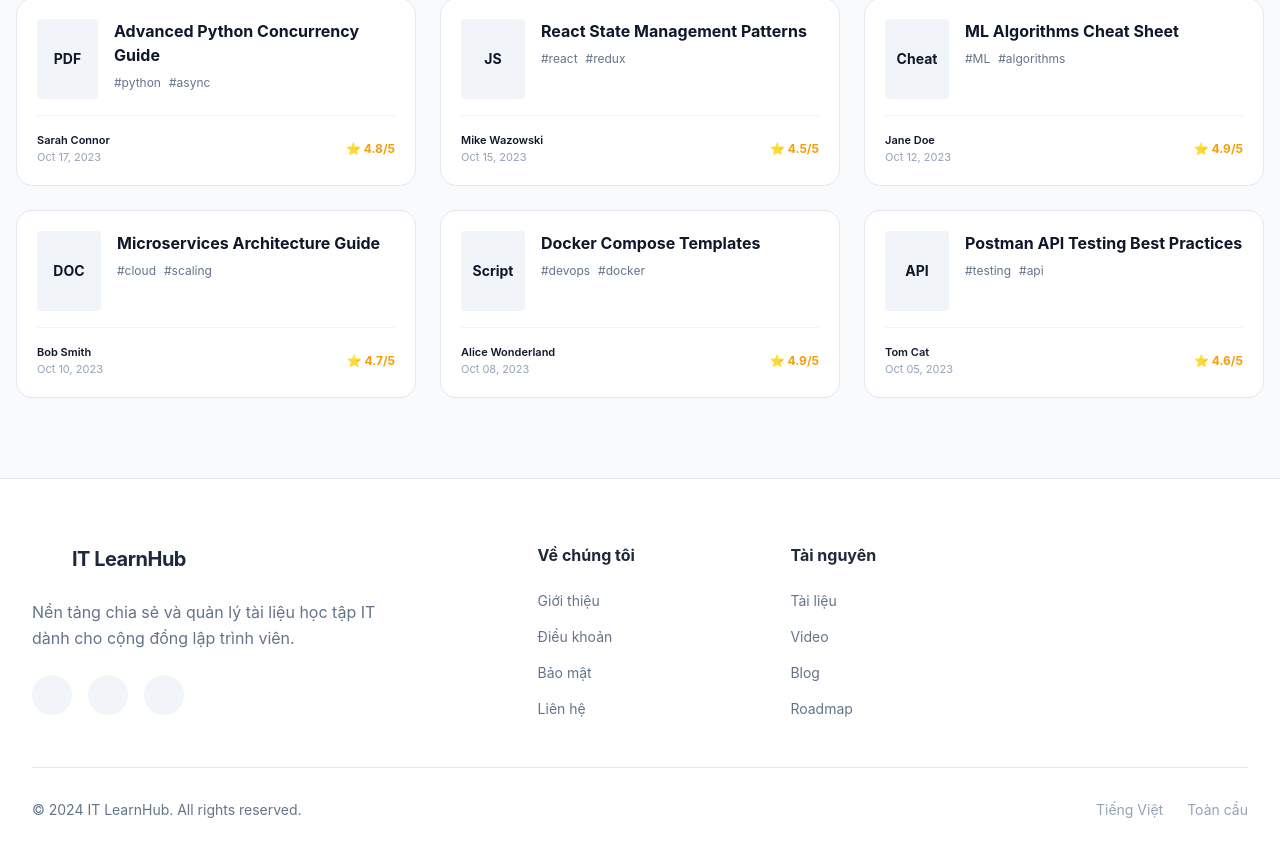
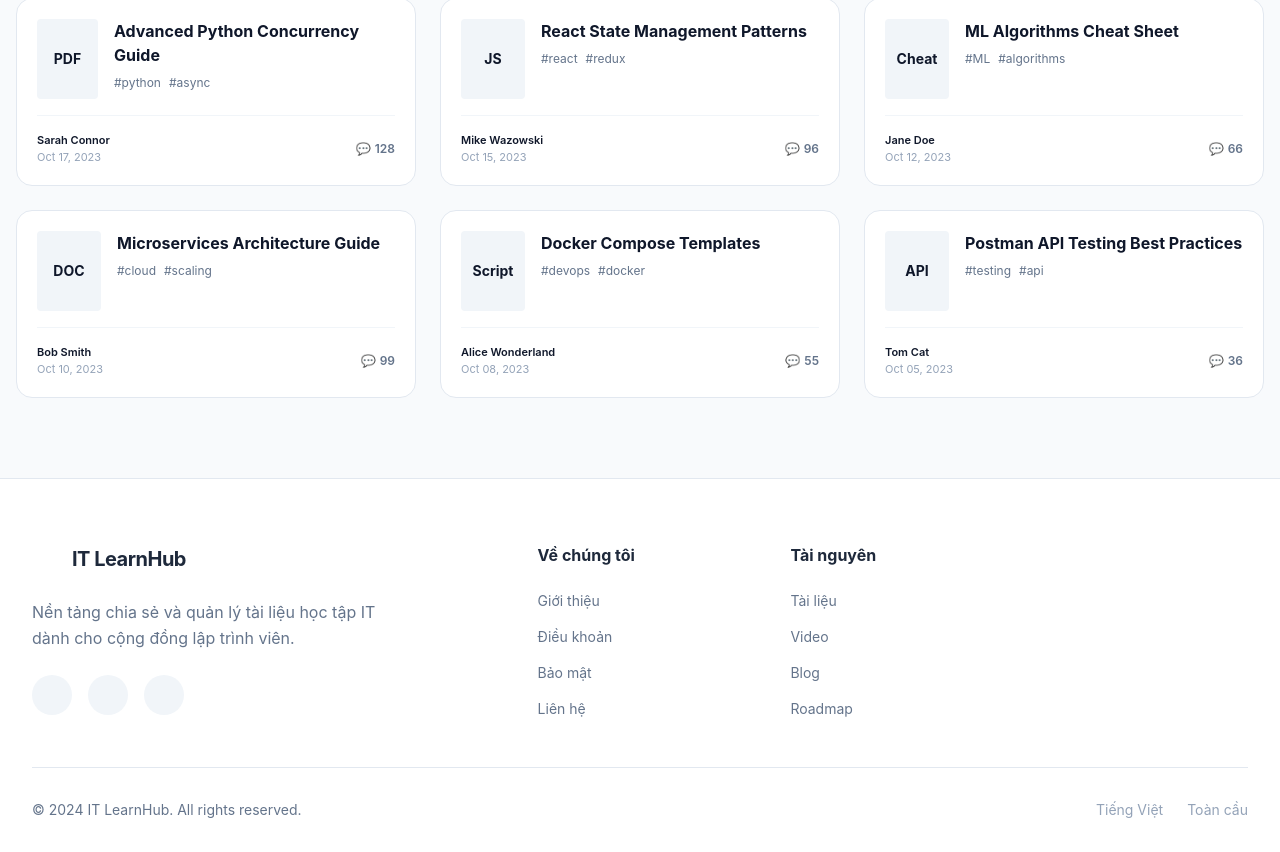
Before and after one commit to phuchoang1807/frontend_studyit, a React (Vite) app: page /dashboard in a window 1280 px wide. Shown: the part 799-1651 px from the top of the page. Built offline with nearby package versions, Linux system fonts and the light colour scheme; some icons are missing.

Commit message:
feat: remove rating and display comment icon with comment count

```diff
--- a/src/pages/dashboard/DashboardHome.jsx
+++ b/src/pages/dashboard/DashboardHome.jsx
@@ -78,7 +78,7 @@ export default function DashboardHome() {
             tags={["#python", "#async"]}
             author="Sarah Connor"
             date="Oct 17, 2023"
-            rating="4.8/5"
+            comments={128}
           />
 
           <UploadCard
@@ -87,7 +87,7 @@ export default function DashboardHome() {
             tags={["#react", "#redux"]}
             author="Mike Wazowski"
             date="Oct 15, 2023"
-            rating="4.5/5"
+            comments={96}
           />
 
           <UploadCard
@@ -96,7 +96,7 @@ export default function DashboardHome() {
             tags={["#ML", "#algorithms"]}
             author="Jane Doe"
             date="Oct 12, 2023"
-            rating="4.9/5"
+            comments={66}
           />
 
           <UploadCard
@@ -105,7 +105,7 @@ export default function DashboardHome() {
             tags={["#cloud", "#scaling"]}
             author="Bob Smith"
             date="Oct 10, 2023"
-            rating="4.7/5"
+            comments={99}
           />
 
           <UploadCard
@@ -114,7 +114,7 @@ export default function DashboardHome() {
             tags={["#devops", "#docker"]}
             author="Alice Wonderland"
             date="Oct 08, 2023"
-            rating="4.9/5"
+            comments={55}
           />
 
           <UploadCard
@@ -123,7 +123,7 @@ export default function DashboardHome() {
             tags={["#testing", "#api"]}
             author="Tom Cat"
             date="Oct 05, 2023"
-            rating="4.6/5"
+            comments={36}
           />
 
         </div>
@@ -158,7 +158,7 @@ function CategoryCard({ title, icon, tags }) {
   );
 }
 
-function UploadCard({ type, title, tags, author, date, rating }) {
+function UploadCard({ type, title, tags, author, date, comments }) {
   return (
     <div className="bg-white dark:bg-slate-900 p-5 rounded-2xl border border-slate-200 dark:border-slate-800 group hover:border-primary/50 transition-all">
 
@@ -188,8 +188,9 @@ function UploadCard({ type, title, tags, author, date, rating }) {
           <p className="text-slate-400">{date}</p>
         </div>
 
-        <div className="text-amber-500 text-xs font-bold">
-          ⭐ {rating}
+        <div className="text-slate-500 text-xs font-semibold flex items-center gap-1">
+          <span aria-hidden="true">💬</span>
+          <span>{comments}</span>
         </div>
       </div>
 
```
